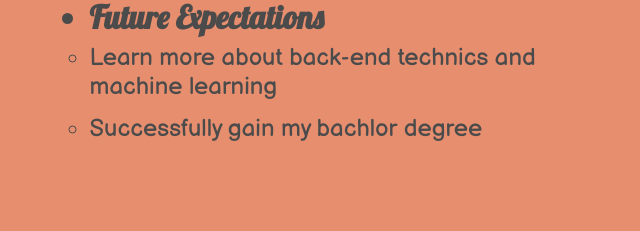
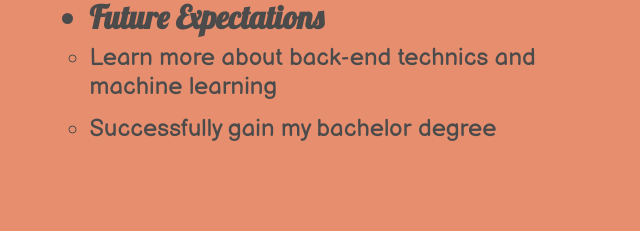
Before and after one commit to larrychen20011120/larrychen20011120.github.io, a plain HTML site: page index.html in a window 1280 px wide. Shown: the part 1241-1472 px from the top of the page, 576-1216 px from the left. Drawn offline with Linux system fonts and the light colour scheme.

Commit message:
Fix typo of "bachelor" in index.html

```diff
--- a/index.html
+++ b/index.html
@@ -74,7 +74,7 @@
                 <li>Future Expectations</li>
                     <ul>
                         <li>Learn more about back-end technics and machine learning</li>
-                        <li>Successfully gain my bachlor degree</li>
+                        <li>Successfully gain my bachelor degree</li>
                     </ul>
             </ul>
         </div>
```
